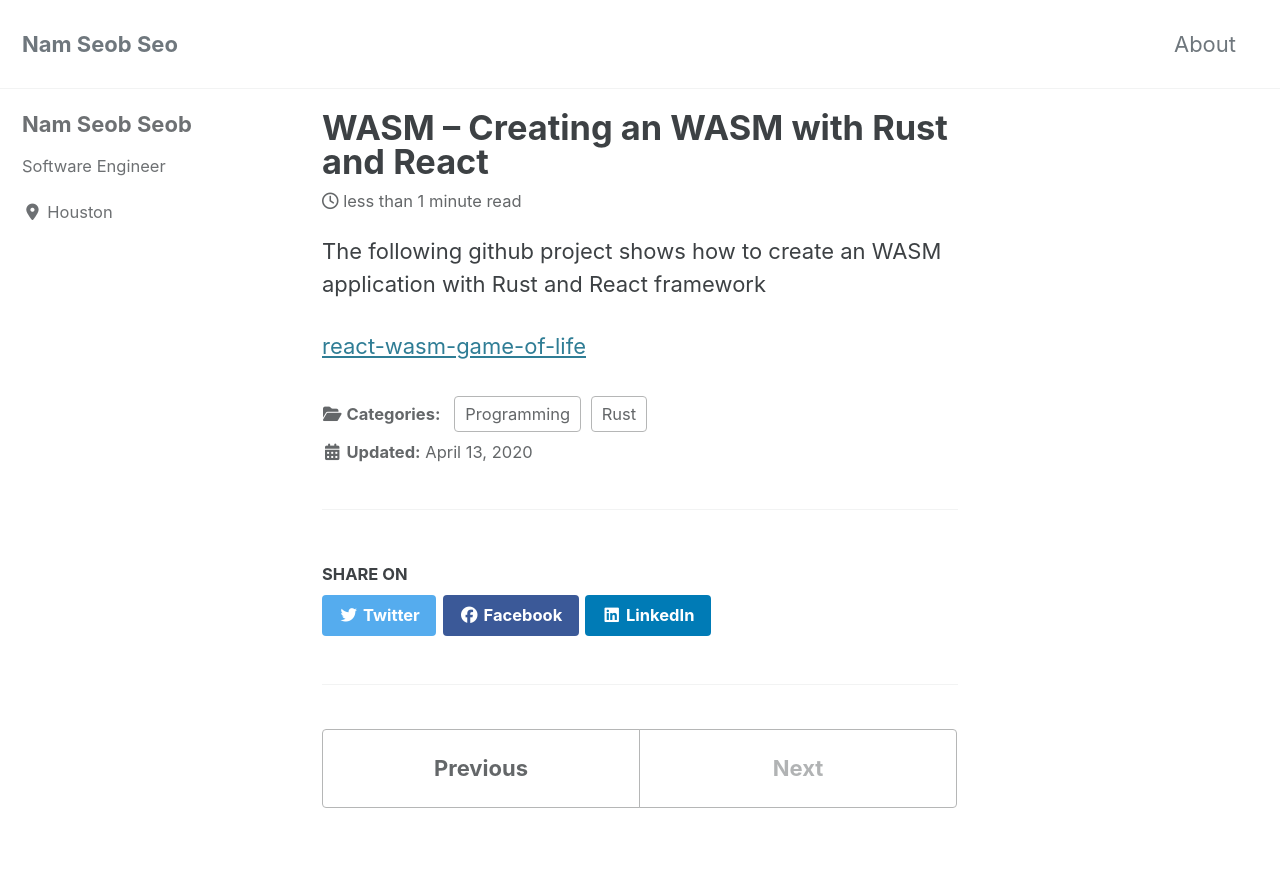
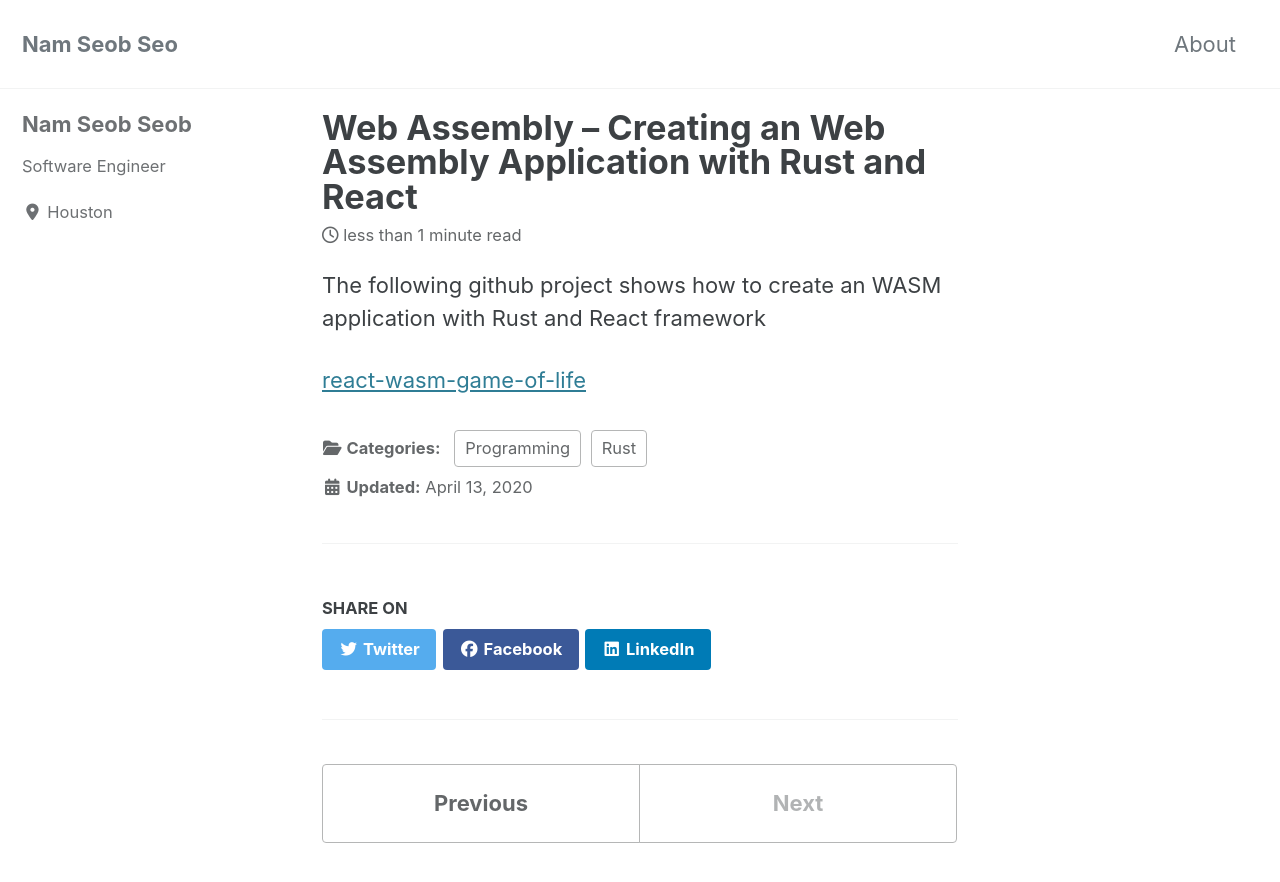
Before and after one commit to nsclass/nsclass.github.io, a Jekyll site: the page built from _posts/2020-04-13-wasm-rust-react.html, in a window 1280 px wide and 900 px high. Shown: the top 882 px of the window. Built offline with Jekyll 4.4.1, drawn with Linux system fonts in a browser that asks for light colours; cached includes are drawn as plain includes; nearby versions of some CDN libraries.

Commit message:
update a post

```diff
--- a/_posts/2020-04-13-wasm-rust-react.html
+++ b/_posts/2020-04-13-wasm-rust-react.html
@@ -1,6 +1,6 @@
 ---
 layout: single
-title: WASM – Creating an WASM with Rust and React
+title: Web Assembly – Creating an Web Assembly Application with Rust and React
 date: 2020-04-13 08:53:00.000000000 -05:00
 type: post
 parent_id: '0'
```
